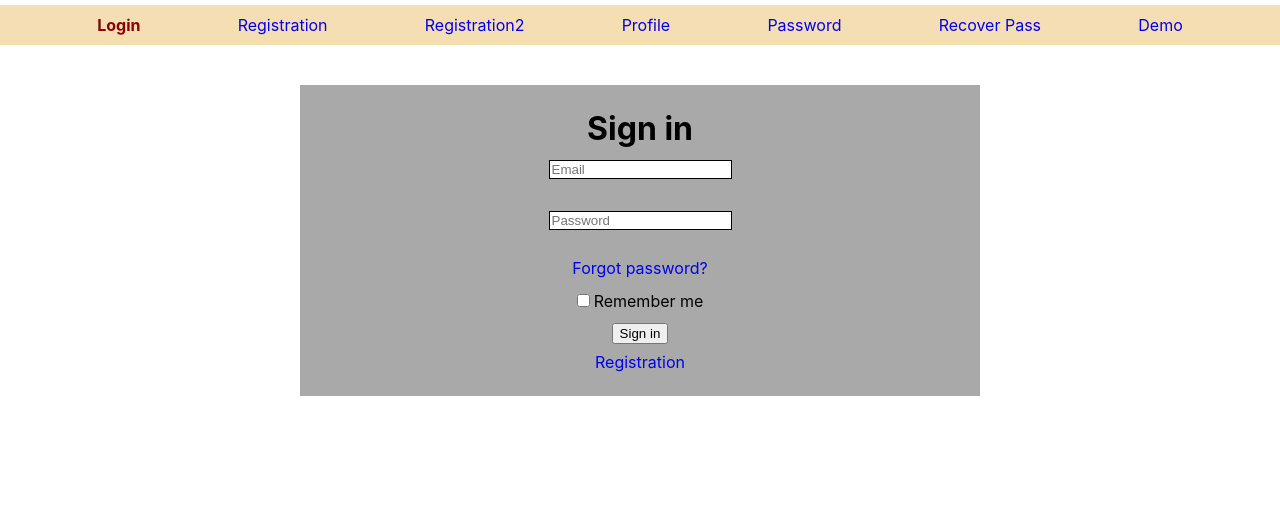
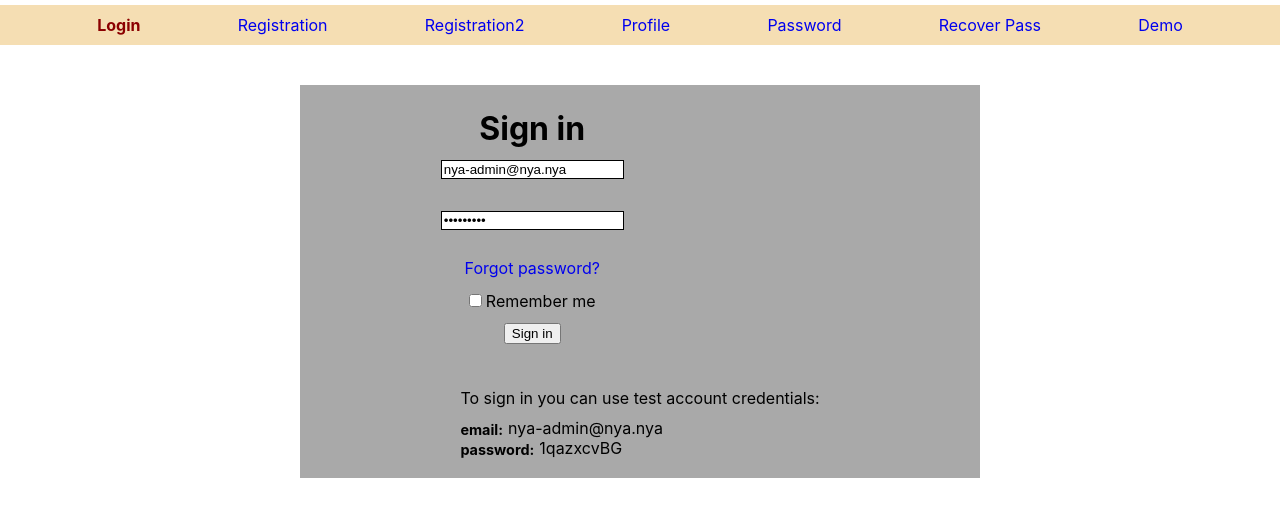
Before and after one commit to ultrwave/friday_project, a React (Create React App) app: page /#/login in a window 1280 px wide. Shown: the top 516 px of the page. Built offline with nearby package versions, Linux system fonts and the light colour scheme; no server answers.

Commit message:
Login page: added default credentials

```diff
--- a/src/App.tsx
+++ b/src/App.tsx
@@ -1,7 +1,7 @@
 import React, {useEffect} from 'react';
 import style from './App.module.css';
 import {HashRouter, Route, Switch, Redirect} from 'react-router-dom';
-import Profile from './content/Profile';
+import Profile from './content/Profile/Profile';
 import Registration from './content/Registration/Registration';
 import {Navbar} from './common/Navbar';
 import SuperInputsDemo from './content/SuperInputsDemo';
@@ -14,6 +14,10 @@ import {RootStateType} from './redux/store';
 import {Loader} from './common/loader/loader';
 import RegistrationContainer from './content/Registration/RegistrationContainer';
 import Page404 from "./content/Page404/Page404";
+
+export const DEV_MODE = true
+export const DEFAULT_EMAIL = 'nya-admin@nya.nya'
+export const DEFAULT_PASSWORD = '1qazxcvBG'
 
 function App() {
 
--- a/src/content/Login/Login.tsx
+++ b/src/content/Login/Login.tsx
@@ -6,6 +6,7 @@ import SuperButton from '../../common/SuperButton/SuperButton';
 import {NavLink} from 'react-router-dom';
 import {LoginFormStateType} from './LoginContainer';
 import {ValidatorFieldType} from '../../common/inputValidator';
+import {DEFAULT_EMAIL, DEFAULT_PASSWORD, DEV_MODE} from "../../App";
 
 type LoginPropsType = {
     formState: LoginFormStateType
@@ -30,6 +31,7 @@ function Login({formState, onChangeHandler, onBlurHandler, checkBoxHandler, onSu
     const disableSubmit = !!(email.error || password.error || formState.globalFormError)
 
     return (
+        <>
             <form className={style.form} onSubmit={submitForm}>
                 <h1>Sign in</h1>
                 <SuperInputText
@@ -54,8 +56,24 @@ function Login({formState, onChangeHandler, onBlurHandler, checkBoxHandler, onSu
                     <span>Remember me</span>
                 </div>
                 <SuperButton disabled={disableSubmit} type={'submit'}>Sign in</SuperButton>
-            <NavLink to={'/registration'}><span>Registration</span></NavLink>
             </form>
+            {DEV_MODE ?
+                <div className={style.messageDefault}>
+                    <div>To sign in you can use test account credentials:</div>
+                    <div className={style.credentialsContainer}>
+                        <div className={style.credentialsString}>
+                            <div className={style.credentialsTitle}>email:</div>
+                            <div className={style.credentialsValue}>{`${DEFAULT_EMAIL}`}</div>
+                        </div>
+                        <div className={style.credentialsString}>
+                            <div className={style.credentialsTitle}>password:</div>
+                            <div className={style.credentialsValue}>{`${DEFAULT_PASSWORD}`}</div>
+                        </div>
+                    </div>
+                </div>
+                : ''
+            }
+        </>
     )
 }
 
--- a/src/content/Login/LoginContainer.tsx
+++ b/src/content/Login/LoginContainer.tsx
@@ -5,6 +5,7 @@ import {useDispatch, useSelector} from 'react-redux';
 import {RootStateType} from '../../redux/store';
 import {logInTC} from '../../redux/auth-reducer';
 import {Redirect} from 'react-router-dom';
+import {DEFAULT_EMAIL, DEFAULT_PASSWORD, DEV_MODE} from "../../App";
 
 export type LoginFormStateType = {
     email: InputStateType
@@ -27,8 +28,8 @@ function LoginContainer() {
 
     let [formState, setFormState] = useState<LoginFormStateType>(
         {
-            email: {value: '', error: '', touched: false},
-            password: {value: '', error: '', touched: false},
+            email: {value: DEV_MODE ? DEFAULT_EMAIL : '', error: '', touched: false},
+            password: {value: DEV_MODE ? DEFAULT_PASSWORD : '', error: '', touched: false},
             rememberMe: false,
             globalFormError: ''
         })
@@ -67,13 +68,15 @@ function LoginContainer() {
     return (
         isLoggedIn
             ? <Redirect to={'profile'}/>
-            : <Login
+            : <div>
+                <Login
                     formState={formState}
                     onChangeHandler={onChangeHandler}
                     onBlurHandler={onBlurHandler}
                     checkBoxHandler={checkBoxHandler}
                     onSubmitHandler={onSubmitHandler}
                 />
+            </div>
     )
 }
 
--- a/src/content/Profile.tsx
+++ b/src/content/Profile/Profile.tsx
@@ -1,10 +1,10 @@
 import React from 'react';
 import {useDispatch, useSelector} from 'react-redux';
-import {RootStateType} from '../redux/store';
+import {RootStateType} from '../../redux/store';
 import {Redirect} from 'react-router-dom';
-import style from './styles/Profile.module.css'
-import defaultAvatar from '../common/images/default_avatar.png';
-import {AuthProfileType, logOutTC} from '../redux/auth-reducer';
+import style from '../styles/Profile.module.css'
+import defaultAvatar from '../../common/images/default_avatar.png';
+import {AuthProfileType, logOutTC} from '../../redux/auth-reducer';
 
 function Profile() {
     const dispatch = useDispatch()
@@ -23,8 +23,7 @@ function Profile() {
                     ? <div className={style.profileData}>
                         {profileData.avatar ?
                             <div>
-                            <img src={profileData.avatar} alt="" width="400" height="400" ></img>
-                            <div className={style.avatar}>{profileData.avatar}</div>
+                            <img src={profileData.avatar} alt="" width="100"  height=""></img>
                             </div>
                             : <img src={defaultAvatar} alt="" width="100" height="100"/>
 
@@ -39,15 +38,6 @@ function Profile() {
                         <button onClick={logoutHandler}>Log out</button>
                     </div>
                     : <Redirect to={'/login'}/>
-                    // : <div>
-                    //     <div>You are not logged in</div>
-                    //     <NavLink to={'/login'}>
-                    //         <div>Sign in</div>
-                    //     </NavLink>
-                    //     <NavLink to={'/registration'}>
-                    //         <div>Sign up</div>
-                    //     </NavLink>
-                    // </div>
             }
         </div>
     )
--- a/src/content/styles/Login.module.css
+++ b/src/content/styles/Login.module.css
@@ -18,3 +18,29 @@
 .rememberMe span {
     margin-left: 4px;
 }
+
+.messageDefault {
+    margin-top: 40px;
+    /*width: 100%;*/
+    /*font-size: 0.6em;*/
+}
+
+.credentialsContainer {
+    margin-top: 10px;
+}
+
+.credentialsString {
+    display: flex;
+    flex-direction: row;
+    align-items: flex-end;
+}
+
+.credentialsTitle {
+    font-weight: bold;
+    font-size: 0.9em;
+
+}
+
+.credentialsValue {
+    margin-left: 5px;
+}
```
Lines whose indentation alone changed are shown as unchanged.
